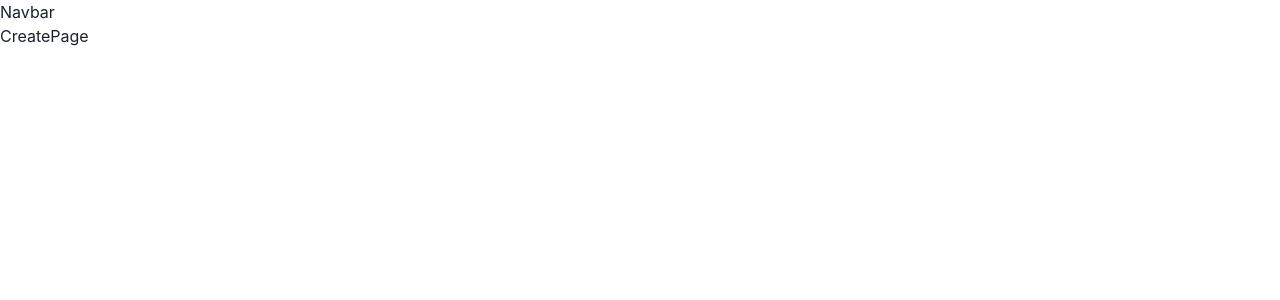
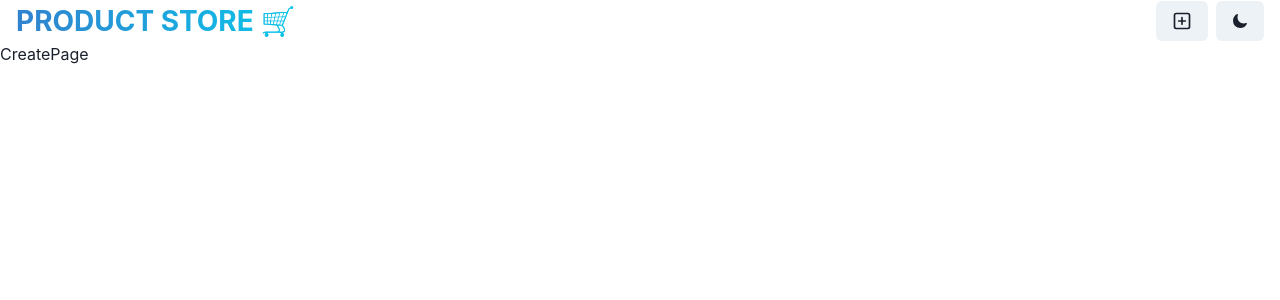
Before and after one commit to gokulskannan1993/Product-Store-App---MERN, a React (Vite) app in the folder ui/: page /create in a window 1280 px wide. Shown: the top 300 px of the page. Built offline with nearby package versions, Linux system fonts and the light colour scheme.

Commit message:
feat: update Navbar component with Chakra UI and routing links

```diff
--- a/ui/package.json
+++ b/ui/package.json
@@ -10,12 +10,14 @@
     "preview": "vite preview"
   },
   "dependencies": {
+    "@chakra-ui/icons": "^2.2.4",
     "@chakra-ui/react": "^2.10.7",
     "@emotion/react": "^11.14.0",
     "@emotion/styled": "^11.14.0",
     "framer-motion": "^12.10.5",
     "react": "^19.1.0",
     "react-dom": "^19.1.0",
+    "react-icons": "^5.5.0",
     "react-router-dom": "^7.6.0"
   },
   "devDependencies": {
--- a/ui/src/components/Navbar.jsx
+++ b/ui/src/components/Navbar.jsx
@@ -1,7 +1,48 @@
-import React from "react";
+import {
+  Button,
+  Container,
+  Flex,
+  Text,
+  HStack,
+  useColorMode,
+} from "@chakra-ui/react";
+import { Link } from "react-router-dom";
+import { PlusSquareIcon } from "@chakra-ui/icons";
+import { IoMoon } from "react-icons/io5";
+import { LuSun } from "react-icons/lu";
 
 const Navbar = () => {
-  return <div>Navbar</div>;
+  const { colorMode, toggleColorMode } = useColorMode();
+  return (
+    <Container maxW="container.xl" px={4}>
+      <Flex
+        justifyContent={"space-between"}
+        alignItems={"center"}
+        flexDir={{ base: "column", sm: "row" }}
+      >
+        <Text
+          bgGradient="linear(to-l, cyan.400,blue.500)"
+          fontSize={{ base: "22", sm: "28" }}
+          fontWeight={"bold"}
+          bgClip="text"
+          textAlign={"center"}
+          textTransform={"uppercase"}
+        >
+          <Link to="/">Product Store 🛒</Link>
+        </Text>
+        <HStack spacing={2} alignItems={"center"}>
+          <Link to="/create">
+            <Button>
+              <PlusSquareIcon fontSize={20} />
+            </Button>
+          </Link>
+          <Button onClick={toggleColorMode}>
+            {colorMode === "light" ? <IoMoon /> : <LuSun size="20" />}
+          </Button>
+        </HStack>
+      </Flex>
+    </Container>
+  );
 };
 
 export default Navbar;
```
Also changed, not shown: 1 other file (tests, documents, lock files or other folders).
